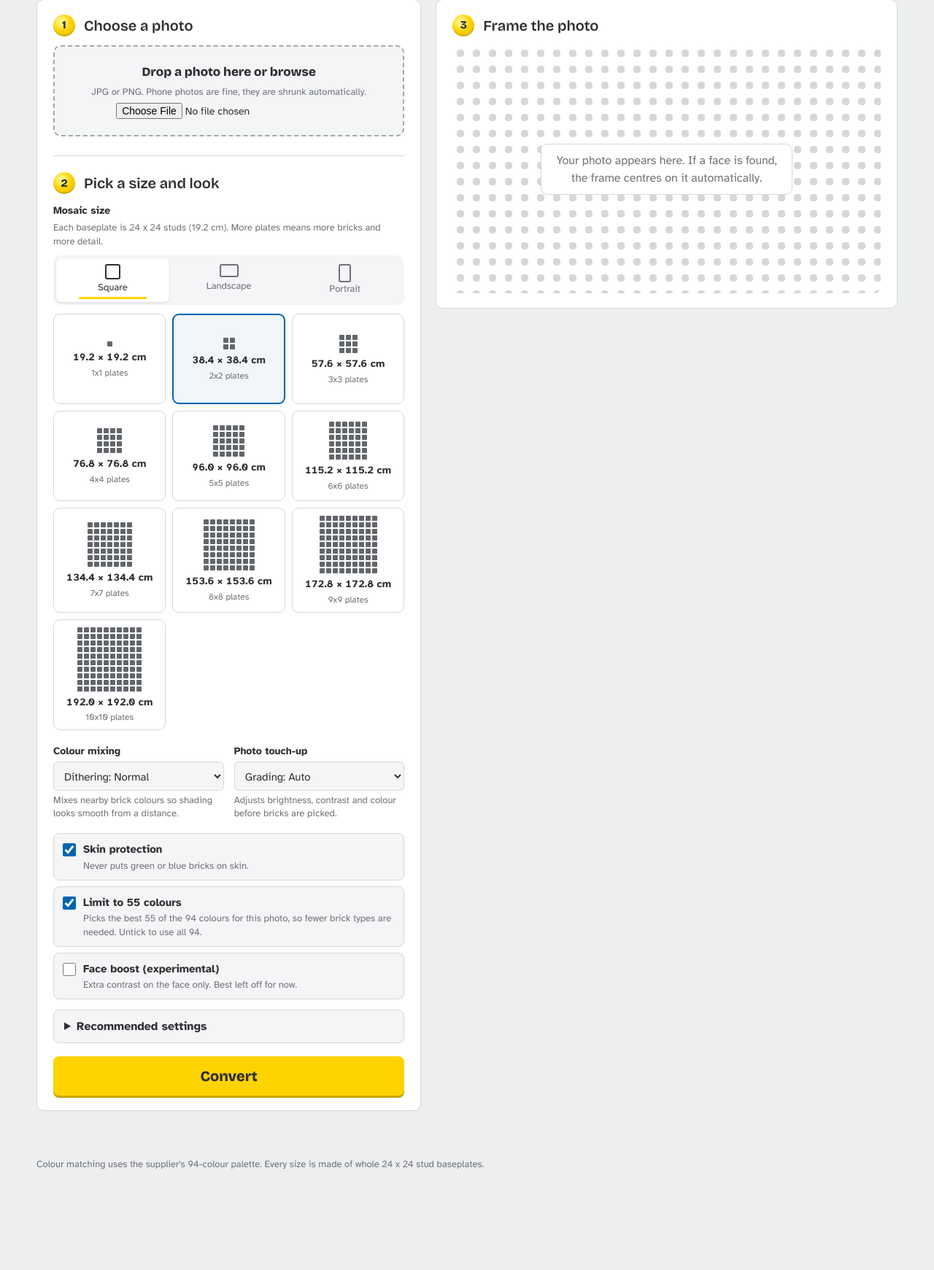
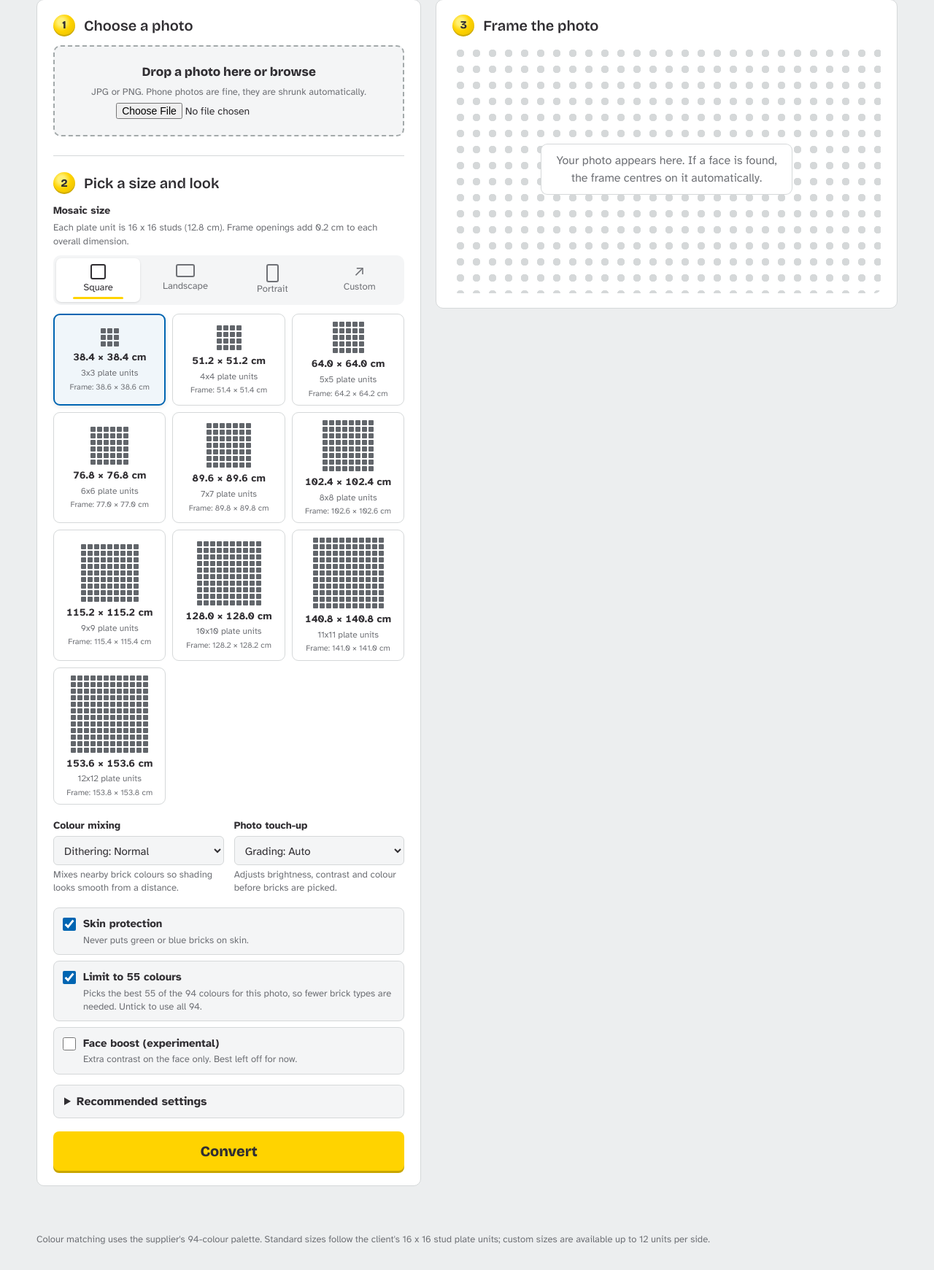
Before and after one commit to taha-81/brick_prototype, a Flask app: page / in a window 1280 px wide. Shown: the part 262-2003 px from the top of the page at 73% size. Before the commit the page ends 1865 px from the top, so only its background shows below. Run offline with Flask 3, Linux system fonts and the light colour scheme.

Commit message:
custom sizing added

```diff
--- a/app.py
+++ b/app.py
@@ -1,5 +1,6 @@
 """Photo -> brick mosaic prototype (Day 1): upload, size, palette match, preview, counts."""
 import base64, csv, io, math, os
+import re
 from typing import Any
 import numpy as np
 from flask import Flask, jsonify, render_template, request
@@ -32,23 +33,41 @@ def too_big(_):
 DITHER = {"off": 0.0, "soft": 0.5, "normal": 0.8, "strong": 1.0}  # strength on the background
 FACE_KEEP = 0.25  # on the face, dithering is cut to this share, so eyes and lips stay crisp
 FS = ((0, 1, 7 / 16), (1, -1, 3 / 16), (1, 0, 5 / 16), (1, 1, 1 / 16))  # Floyd-Steinberg
-STUD_CM, PLATE_STUDS = 0.8, 24  # 8 mm brick, 24x24-stud baseplate (19.2 cm)
+STUD_CM, PLATE_STUDS = 0.8, 16  # client module: 16x16 studs (12.8 cm)
+MAX_PLATE_UNITS = 12
+DEFAULT_SIZE = "3x3"
 MAX_COLOURS = 55  # client limit: with the colour-limit option on, a mosaic uses at most this many of the 94 colours
 
 def load_sizes(path=os.path.join(BASE, "sizes.csv")):
-    """All sizes from the supplier's Excel sheet (kept in sizes.csv). Every side must be whole baseplates (multiples of 24 studs)."""
+    """Load the client's standard frame layouts, measured in 16x16-stud plate units."""
     sizes, groups = {}, {}
     with open(path, newline="", encoding="utf-8") as f:
         for r in csv.DictReader(f):
-            w, h = int(r["studs_w"]), int(r["studs_h"])
-            assert w % PLATE_STUDS == 0 and h % PLATE_STUDS == 0, f"size {w}x{h} is not whole baseplates"
-            key = f"{w // PLATE_STUDS}x{h // PLATE_STUDS}"  # baseplate layout, e.g. 2x3 = 2 plates wide, 3 tall
+            plates_w, plates_h = int(r["plates_w"]), int(r["plates_h"])
+            assert 1 <= plates_w <= MAX_PLATE_UNITS and 1 <= plates_h <= MAX_PLATE_UNITS
+            w, h = plates_w * PLATE_STUDS, plates_h * PLATE_STUDS
+            key = f"{plates_w}x{plates_h}"
             sizes[key] = (w, h)
             groups.setdefault(r["orientation"], []).append(
-                dict(key=key, label=f"{key} plates, {w}x{h} studs, {w * STUD_CM:.1f}x{h * STUD_CM:.1f} cm"))
+                dict(key=key, label=f"{key} plate units, {w}x{h} studs, {w * STUD_CM:.1f}x{h * STUD_CM:.1f} cm",
+                     plates_w=plates_w, plates_h=plates_h, plate_cells=[None] * (plates_w * plates_h),
+                     cm_w=f"{w * STUD_CM:.1f}", cm_h=f"{h * STUD_CM:.1f}",
+                     frame_w=f"{w * STUD_CM + 0.2:.1f}", frame_h=f"{h * STUD_CM + 0.2:.1f}"))
     return sizes, list(groups.items())
 
 SIZES, SIZE_GROUPS = load_sizes()
+
+def resolve_size(key):
+    """Resolve a listed layout or a custom layout, both expressed in plate units."""
+    if key in SIZES:
+        return SIZES[key]
+    match = re.fullmatch(r"custom:(\d{1,2})x(\d{1,2})", key or "")
+    if not match:
+        return None
+    plates_w, plates_h = map(int, match.groups())
+    if not (1 <= plates_w <= MAX_PLATE_UNITS and 1 <= plates_h <= MAX_PLATE_UNITS):
+        return None
+    return plates_w * PLATE_STUDS, plates_h * PLATE_STUDS
 
 def load_palette(path=os.path.join(BASE, "palette_94.csv")):
     with open(path, newline="") as f:
@@ -289,18 +308,21 @@ def render(matrix, cell=16):
 
 @app.route("/")
 def index():
-    return render_template("index.html", groups=SIZE_GROUPS, version=APP_VERSION, boot=dict(sizes=SIZES, version=APP_VERSION))
+    return render_template("index.html", groups=SIZE_GROUPS, default_size=DEFAULT_SIZE,
+                           max_plate_units=MAX_PLATE_UNITS, version=APP_VERSION,
+                           boot=dict(sizes=SIZES, version=APP_VERSION))
 
 @app.route("/convert", methods=["POST"])
 def do_convert():
-    f, key = request.files.get("photo"), request.form.get("size", "2x2")
-    if not f or key not in SIZES:
+    f, key = request.files.get("photo"), request.form.get("size", DEFAULT_SIZE)
+    dimensions = resolve_size(key)
+    if not f or dimensions is None:
         return jsonify(error="Upload a JPG/PNG photo and choose a size."), 400
     try:
         img = Image.open(f.stream)
     except Exception:
         return jsonify(error="That file is not a valid image."), 400
-    w, h = SIZES[key]
+    w, h = dimensions
     try:
         box = [float(request.form[k]) for k in ("cx", "cy", "cw", "ch")]
         ok = box[2] > 0.01 and box[3] > 0.01 and min(box[:2]) >= -0.001 and box[0] + box[2] <= 1.001 and box[1] + box[3] <= 1.001
@@ -332,6 +354,7 @@ def do_convert():
                    used=len(rows), limit=MAX_COLOURS if request.form.get("limit", "0") == "1" else None,
                    palette=[[p["code"], p["name"], p["hex"]] for p in PALETTE],
                    studs=f"{w} x {h}", cm=f"{w * STUD_CM:.1f} x {h * STUD_CM:.1f}",
+                   frame_cm=f"{w * STUD_CM + 0.2:.1f} x {h * STUD_CM + 0.2:.1f}",
                    plates=(w // PLATE_STUDS) * (h // PLATE_STUDS), total=w * h, colours=rows)
 
 @app.route("/detect", methods=["POST"])
--- a/templates/index.html
+++ b/templates/index.html
@@ -82,7 +82,7 @@ select{font:inherit;font-size:15px;color:var(--ink);background:var(--soft);borde
 .two{display:flex;gap:14px;flex-wrap:wrap}
 .size-picker{margin-bottom:18px}
 .size-picker>.field{margin-bottom:10px}
-.orientation-tabs{display:grid;grid-template-columns:repeat(3,minmax(0,1fr));gap:4px;padding:4px;margin:0 0 12px;background:var(--soft);border-radius:10px}
+.orientation-tabs{display:grid;grid-template-columns:repeat(4,minmax(0,1fr));gap:4px;padding:4px;margin:0 0 12px;background:var(--soft);border-radius:10px}
 .orientation-tab{position:relative;display:grid;justify-items:center;gap:2px;padding:8px 4px 10px;background:transparent;color:var(--mute);border-radius:7px;font-size:13px;font-weight:400}
 .orientation-tab:hover:not(:disabled){filter:none;background:color-mix(in srgb,var(--panel) 70%,transparent)}
 .orientation-tab[aria-pressed=true]{background:var(--panel);color:var(--ink);box-shadow:0 1px 3px rgba(0,0,0,.12)}
@@ -90,6 +90,7 @@ select{font:inherit;font-size:15px;color:var(--ink);background:var(--soft);borde
 .orientation-icon{display:block;width:17px;height:17px;border:2px solid currentColor;border-radius:3px}
 .orientation-tab[data-orientation-tab="Landscape"] .orientation-icon{width:22px;height:14px}
 .orientation-tab[data-orientation-tab="Portrait"] .orientation-icon{width:13px;height:21px}
+.orientation-tab[data-orientation-tab="Custom"] .orientation-icon{width:auto;height:auto;border:0;font-size:20px;line-height:20px}
 .size-grid{display:grid;grid-template-columns:repeat(3,minmax(0,1fr));gap:9px}
 .size-option{display:flex;min-width:0;min-height:124px;flex-direction:column;align-items:center;justify-content:center;gap:5px;padding:9px 5px;background:var(--panel);color:var(--ink);border:1px solid var(--line);border-radius:9px;font-weight:400;text-align:center;transition:border-color .15s,background .15s,box-shadow .15s}
 .size-option:hover:not(:disabled){filter:none;border-color:var(--blue)}
@@ -98,6 +99,12 @@ select{font:inherit;font-size:15px;color:var(--ink);background:var(--soft);borde
 .plate-grid span{display:block;border-radius:1px;background:#62666b}
 .size-dimensions{font-size:14px;font-weight:700;line-height:1.2;font-variant-numeric:tabular-nums;white-space:nowrap}
 .size-plate-count{font-size:12px;color:var(--mute);line-height:1.2}
+.size-frame-opening{font-size:11px;color:var(--mute);line-height:1.2}
+.custom-size-fields{display:grid;grid-template-columns:minmax(0,1fr) auto minmax(0,1fr);gap:10px;align-items:end;padding:14px;background:var(--soft);border:1px solid var(--line);border-radius:9px}
+.custom-size-fields .field{margin:0}
+.custom-size-fields input{box-sizing:border-box;width:100%;padding:9px 10px;border:1px solid var(--line);border-radius:6px;background:var(--panel);color:var(--ink);font:inherit}
+.custom-size-multiply{padding-bottom:8px;color:var(--mute)}
+.custom-size-summary{grid-column:1/-1;margin:0;font-size:13px;color:var(--mute)}
 @media(max-width:520px){.size-grid{grid-template-columns:repeat(2,minmax(0,1fr));gap:8px}.size-option{min-height:116px}}
 .toggles{display:grid;gap:8px;margin:4px 0 6px}
 .toggles label{display:grid;grid-template-columns:auto 1fr;gap:2px 10px;align-items:start;background:var(--soft);border:1px solid var(--line);border-radius:8px;padding:10px 12px;cursor:pointer;font-weight:700;font-size:15px}
@@ -208,27 +215,34 @@ footer{max-width:1180px;margin:0 auto;padding:0 20px 32px;color:var(--mute);font
   <div class="step"><span class="num">2</span><h3>Pick a size and look</h3></div>
   <div class="size-picker">
     <label class="field"><span>Mosaic size</span>
-      <select id="size" hidden>{% for o,rows in groups %}<optgroup label="{{o}}">{% for r in rows %}<option value="{{r.key}}"{% if r.key=='2x2' %} selected{% endif %}>{{r.label}}</option>{% endfor %}</optgroup>{% endfor %}</select>
-      <span class="hint">Each baseplate is 24 x 24 studs (19.2 cm). More plates means more bricks and more detail.</span>
+      <select id="size" hidden>{% for o,rows in groups %}<optgroup label="{{o}}">{% for r in rows %}<option value="{{r.key}}"{% if r.key==default_size %} selected{% endif %}>{{r.label}}</option>{% endfor %}</optgroup>{% endfor %}</select>
+      <span class="hint">Each plate unit is 16 x 16 studs (12.8 cm). Frame openings add 0.2 cm to each overall dimension.</span>
     </label>
     <div class="orientation-tabs" role="group" aria-label="Mosaic orientation">
-      {% for orientation in ['Square','Landscape','Portrait'] %}
+      {% for orientation in ['Square','Landscape','Portrait','Custom'] %}
       <button type="button" class="orientation-tab" data-orientation-tab="{{orientation}}" aria-pressed="{{'true' if orientation=='Square' else 'false'}}">
-        <span class="orientation-icon" aria-hidden="true"></span>{{orientation}}
+        <span class="orientation-icon" aria-hidden="true">{% if orientation=='Custom' %}↗{% endif %}</span>{{orientation}}
       </button>
       {% endfor %}
     </div>
     {% for orientation in ['Square','Landscape','Portrait'] %}
     <div class="size-grid" data-orientation-panel="{{orientation}}"{% if orientation!='Square' %} hidden{% endif %}>
       {% for group in groups %}{% if group[0]==orientation %}{% for r in group[1] %}
-      <button type="button" class="size-option" data-size-option="{{r.key}}" aria-pressed="{{'true' if r.key=='2x2' else 'false'}}">
-        <span class="plate-grid" style="--plate-cols:{{r.key.split('x')[0]}}" aria-hidden="true">{% for plate in range((r.key.split('x')[0]|int) * (r.key.split('x')[1]|int)) %}<span></span>{% endfor %}</span>
-        <span class="size-dimensions">{{r.label.split(',')[2]|replace('x',' × ')}}</span>
-        <span class="size-plate-count">{{r.key}} plates</span>
+      <button type="button" class="size-option" data-size-option="{{r.key}}" aria-pressed="{{'true' if r.key==default_size else 'false'}}">
+        <span class="plate-grid" style="--plate-cols:{{r.plates_w}}" aria-hidden="true">{% for plate in r.plate_cells %}<span></span>{% endfor %}</span>
+        <span class="size-dimensions">{{r.cm_w}} × {{r.cm_h}} cm</span>
+        <span class="size-plate-count">{{r.key}} plate units</span>
+        <span class="size-frame-opening">Frame: {{r.frame_w}} × {{r.frame_h}} cm</span>
       </button>
       {% endfor %}{% endif %}{% endfor %}
     </div>
     {% endfor %}
+    <div class="custom-size-fields" data-orientation-panel="Custom" hidden>
+      <label class="field"><span>Width (plate units)</span><input id="customWidth" type="number" min="1" max="{{max_plate_units}}" step="1" value="3"></label>
+      <span class="custom-size-multiply" aria-hidden="true">×</span>
+      <label class="field"><span>Height (plate units)</span><input id="customHeight" type="number" min="1" max="{{max_plate_units}}" step="1" value="3"></label>
+      <p class="custom-size-summary" id="customSizeSummary">Enter the number of 16 × 16 stud plate units in each direction. Custom sizes are limited to {{max_plate_units}} units per side.</p>
+    </div>
   </div>
   <div class="two">
     <label class="field"><span>Colour mixing</span>
@@ -255,10 +269,10 @@ footer{max-width:1180px;margin:0 auto;padding:0 20px 32px;color:var(--mute);font
   <details class="tips">
     <summary>Recommended settings</summary>
     <div class="tipgrid">
-      <div><h5>Small mosaics (1x1 to 2x2 plates)</h5>
+      <div><h5>Small mosaics (3x3 to 5x5 plate units)</h5>
         <p>Dithering Soft, Grading Auto, Skin protection on, Face boost off. Zoom in so the face fills most of the frame.</p>
         <button type="button" class="alt" id="preSmall">Use small settings</button></div>
-      <div><h5>Large mosaics (3x3 plates and up)</h5>
+      <div><h5>Large mosaics (6 or more plate units per side)</h5>
         <p>Dithering Normal, Grading Auto, Skin protection on, Face boost off. Zoom out a little to include hair and shoulders.</p>
         <button type="button" class="alt" id="preLarge">Use large settings</button></div>
     </div>
@@ -298,7 +312,7 @@ footer{max-width:1180px;margin:0 auto;padding:0 20px 32px;color:var(--mute);font
 <div class="row bricks-h"><h4 style="margin:0">Bricks needed</h4><button class="alt" id="csv">Download counts (CSV)</button></div>
 <div class="tablebox"><table id="tbl"><thead><tr><th>Colour</th><th>Code</th><th>Name</th><th>Bricks</th></tr></thead><tbody></tbody></table></div>
 </div></div>
-<footer>Colour matching uses the supplier's 94-colour palette. Every size is made of whole 24 x 24 stud baseplates.</footer>
+<footer>Colour matching uses the supplier's 94-colour palette. Standard sizes follow the client's 16 x 16 stud plate units; custom sizes are available up to {{max_plate_units}} units per side.</footer>
 <script id="boot" type="application/json">{{ boot|tojson }}</script><script>
 const $=id=>document.getElementById(id),BOOT=JSON.parse(document.getElementById('boot').textContent),SZ=BOOT.sizes;let D=null,E=null,PV=null;
 /* ---------- photo frame editor: zoom / move the photo, then convert only what is inside the frame ---------- */
@@ -355,7 +369,7 @@ function heat(){const cv=$('cv');cv.width=D.w;cv.height=D.h;const g=cv.getContex
 function setMode(m){$('imgR').hidden=m==2;$('cv').hidden=m==1;$('m1').className=m==1?'on':'alt';$('m2').className=m==2?'on':'alt';
   $('rt').textContent=m==1?'Mosaic':'Error map (green = exact, yellow = ok, red = difference of 10+)'}
 $('csv').onclick=()=>{if(!D)return;const rows=[['code','name','hex','bricks'],...D.colours.map(c=>[c.code,'"'+c.name+'"',c.hex,c.count]),['TOTAL','','',D.total],
-  ['SIZE','"'+D.studs+' studs, '+D.cm+' cm, '+D.plates+' baseplates"','','']];
+  ['SIZE','"'+D.studs+' studs, '+D.cm+' cm, '+D.plates+' plate units"','',''],['FRAME OPENING','"'+D.frame_cm+' cm"','','']];
   const a=document.createElement('a');a.href=URL.createObjectURL(new Blob([rows.map(r=>r.join(',')).join('\n')],{type:'text/csv'}));a.download='brick_counts.csv';a.click()};
 const statLine=s=>`Delta E vs your photo ${s.vs_orig} | face structure ${s.face_structure??'n/a'} | face detail ${s.face_detail??'n/a'}`;
 function setLeft(m){if(!D)return;if(m==2&&!PV)m=1;$('l1').className=m==1?'on':'alt';$('l2').className=m==2?'on':'alt';
@@ -367,6 +381,7 @@ $('m1').onclick=()=>setMode(1);$('m2').onclick=()=>setMode(2);
 $('go').onclick=async()=>{
   $('err').textContent='';const f=$('photo').files[0];
   if(!f||!E){$('err').textContent='Choose a photo first.';return}
+  if(!$('size').value){$('err').textContent='Enter a valid mosaic size.';return}
   if(!E.blob){$('err').textContent='The photo is still being prepared. Try again in a moment.';return}
   const fd=new FormData();fd.append('photo',E.blob,'photo.jpg');fd.append('size',$('size').value);fd.append('dither',$('dither').value);fd.append('gmode',$('gmode').value);['gbr','gct','gsat','gsh'].forEach(k=>fd.append(k,$(k).value));fd.append('boost',$('boost').checked?'1':'0');fd.append('skin',$('skin').checked?'1':'0');fd.append('limit',$('lim').checked?'1':'0');
   const b=cropBox();for(const k in b)fd.append(k,b[k]);const [gw,gh]=SZ[$('size').value],origURL=cropURL(gw,gh);$('go').disabled=true;$('go').textContent='Converting...';
@@ -376,7 +391,7 @@ $('go').onclick=async()=>{
     if(d.version!==BOOT.version)$('err').textContent='Page and server are different versions. Press Ctrl+F5.';
     d.original=origURL;PV=(D&&D.w==d.w&&D.h==d.h)?D:null;D=d;$('res').hidden=false;$('l2').disabled=!PV;$('imgR').src=d.preview;setLeft(1);heat();setMode(1);
     $('insp').textContent='Tap any brick to compare the photo colour with the brick colour.';
-    $('info').textContent=`${d.studs} studs | ${d.cm} cm | ${d.plates} baseplates | ${d.total} bricks total | ${d.used} colours used${d.limit?' (limit '+d.limit+')':''}${d.upscaled?' | Low-resolution photo smoothly enlarged; no new detail is recovered.':''}`;
+    $('info').textContent=`${d.studs} studs | ${d.cm} cm | frame opening ${d.frame_cm} | ${d.plates} plate units | ${d.total} bricks total | ${d.used} colours used${d.limit?' (limit '+d.limit+')':''}${d.upscaled?' | Low-resolution photo smoothly enlarged; no new detail is recovered.':''}`;
     const s=d.stats;$('stats').innerHTML=[['Mean &Delta;E (blended)',s.mean],['&Delta;E vs your photo',s.vs_orig],['Mean per brick',s.raw_mean],['Median',s.median],['90% of bricks &le;',s.p90],['Worst brick',s.max],['Bricks with &Delta;E &gt; 5',s.over5+'%'],['Face structure',s.face_structure??'n/a'],['Face detail',s.face_detail??'n/a']]
       .map(a=>`<div class="card"><b>${a[1]}</b><span>${a[0]}</span></div>`).join('');
     $('verdict').innerHTML='&Delta;E is the colour difference (CIEDE2000, against the Excel hex colours). "Per brick" compares each brick alone with its photo cell. "Blended" compares each brick with its 8 neighbours averaged, which is what your eye sees from a distance and is the fair number once dithering is on. Under 2 is almost invisible, 2 to 5 small, above 5 clearly different. "vs your photo" compares with your untouched photo, so grading raises it on purpose. "Face structure" and "Face detail" run from 0 to 1: higher means the face shapes, then fine details like eyes and lips, survived better.';
@@ -402,13 +417,34 @@ $('go').onclick=async()=>{
   document.getElementById('preLarge').onclick=()=>preset('normal','auto');
   const size=document.getElementById('size'),tabs=[...document.querySelectorAll('[data-orientation-tab]')];
   const panels=[...document.querySelectorAll('[data-orientation-panel]')],options=[...document.querySelectorAll('[data-size-option]')];
-  const showOrientation=orientation=>{tabs.forEach(tab=>tab.setAttribute('aria-pressed',String(tab.dataset.orientationTab===orientation)));
+  const customWidth=document.getElementById('customWidth'),customHeight=document.getElementById('customHeight');
+  const activateOrientation=orientation=>{tabs.forEach(tab=>tab.setAttribute('aria-pressed',String(tab.dataset.orientationTab===orientation)));
     panels.forEach(panel=>panel.hidden=panel.dataset.orientationPanel!==orientation)};
+  const selectSize=key=>{size.value=key;size.dispatchEvent(new Event('change',{bubbles:true}))};
+  const syncCustomSize=()=>{const w=Number(customWidth.value),h=Number(customHeight.value),max=Number(customWidth.max);
+    if(!Number.isInteger(w)||!Number.isInteger(h)||w<1||h<1||w>max||h>max){
+      document.getElementById('customSizeSummary').textContent=`Enter whole plate-unit counts from 1 to ${max}.`;
+      size.value='';options.forEach(option=>option.setAttribute('aria-pressed','false'));return}
+    const key=`custom:${w}x${h}`,studsW=w*16,studsH=h*16,cmW=(w*12.8).toFixed(1),cmH=(h*12.8).toFixed(1);
+    let option=[...size.options].find(item=>item.value===key);
+    if(!option){option=document.createElement('option');option.value=key;size.add(option)}
+    option.textContent=`${w}x${h} custom plate units, ${studsW}x${studsH} studs, ${cmW}x${cmH} cm`;
+    SZ[key]=[studsW,studsH];
+    document.getElementById('customSizeSummary').textContent=`${studsW} × ${studsH} studs · ${cmW} × ${cmH} cm · frame opening ${(w*12.8+0.2).toFixed(1)} × ${(h*12.8+0.2).toFixed(1)} cm`;
+    selectSize(key)};
   const syncSize=()=>{const selected=options.find(option=>option.dataset.sizeOption===size.value);
     options.forEach(option=>option.setAttribute('aria-pressed',String(option===selected)));
-    if(selected)showOrientation(selected.closest('[data-orientation-panel]').dataset.orientationPanel)};
+    if(size.value.startsWith('custom:'))activateOrientation('Custom');
+    else if(selected)activateOrientation(selected.closest('[data-orientation-panel]').dataset.orientationPanel)};
+  const showOrientation=orientation=>{activateOrientation(orientation);
+    if(orientation==='Custom'){syncCustomSize();return}
+    const selected=options.find(option=>option.dataset.sizeOption===size.value);
+    if(!selected||selected.closest('[data-orientation-panel]').dataset.orientationPanel!==orientation){
+      const first=options.find(option=>option.closest('[data-orientation-panel]').dataset.orientationPanel===orientation);
+      if(first)selectSize(first.dataset.sizeOption)}};
   tabs.forEach(tab=>tab.addEventListener('click',()=>showOrientation(tab.dataset.orientationTab)));
-  options.forEach(option=>option.addEventListener('click',()=>{size.value=option.dataset.sizeOption;size.dispatchEvent(new Event('change',{bubbles:true}))}));
+  options.forEach(option=>option.addEventListener('click',()=>selectSize(option.dataset.sizeOption)));
+  [customWidth,customHeight].forEach(input=>input.addEventListener('input',syncCustomSize));
   size.addEventListener('change',syncSize);
   syncSize();
 })();
```
Also changed, not shown: sizes.csv (+29 -101 lines).
